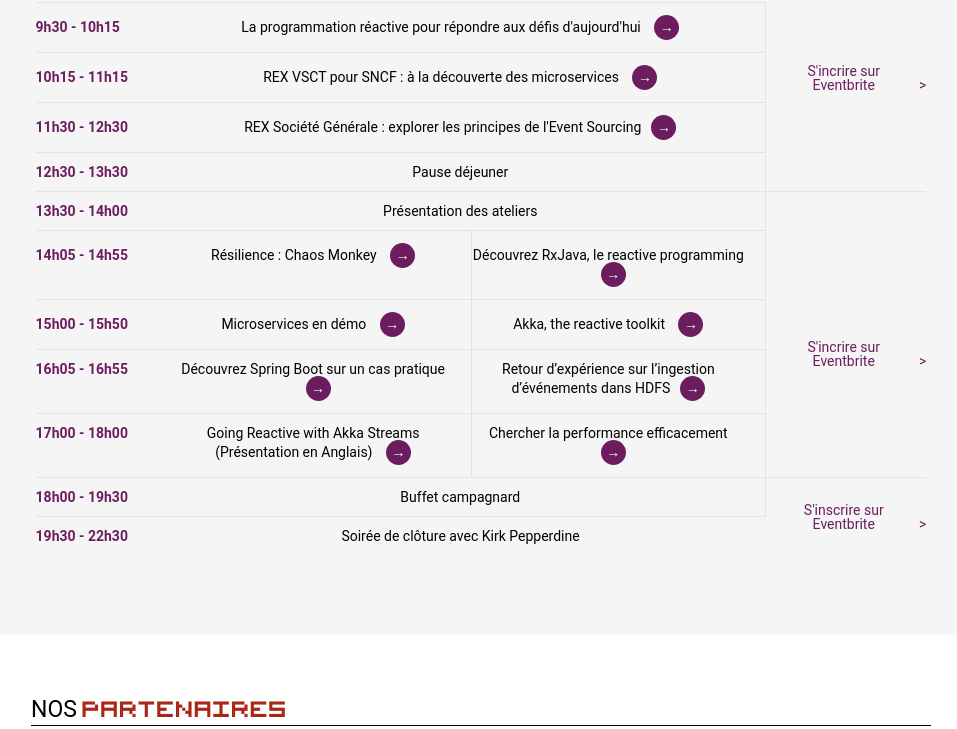
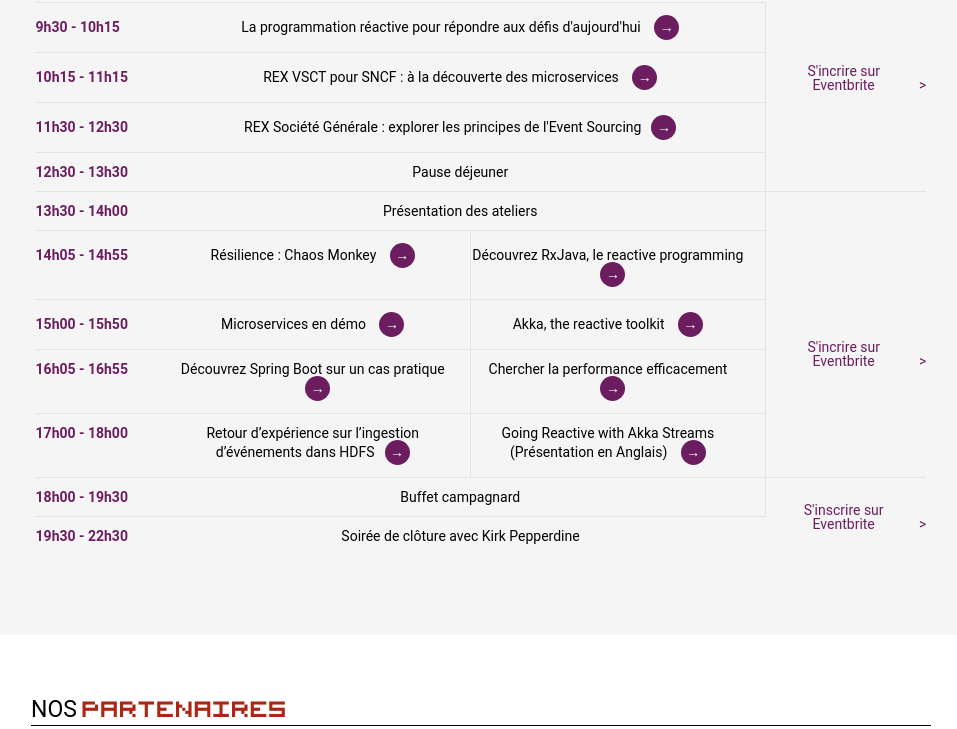
Before and after one commit to publicissapient-france/backday-website, a website: page index.html in a window 1280 px wide. Shown: the part 1095-1824 px from the top of the page, without its empty margins (159-1116 px from the left). Drawn offline with nearby package versions, Linux system fonts and the light colour scheme.

Commit message:
switch slot

```diff
--- a/index.html
+++ b/index.html
@@ -172,14 +172,15 @@
                         <td>16h05 - 16h55</td>
                         <td class="center-cell popupable" data-toggle="modal" data-target="#spring-modal">Découvrez Spring Boot sur un cas pratique
                         </td>
-                        <td class="last-cell second-room popupable" data-toggle="modal" data-target="#kafka-modal">Retour d’expérience sur l’ingestion d’événements dans HDFS</td>
+                        <td class="last-cell second-room popupable" data-toggle="modal" data-target="#gatling-modal">Chercher la performance efficacement
+                        </td>
                     </tr>
                     <tr>
                         <td>17h00 - 18h00</td>
-                        <td class="center-cell popupable" data-toggle="modal" data-target="#atelier-modal">Going Reactive with Akka Streams (Présentation en Anglais)
+                        <td class=" center-cell popupablelast-cell second-room popupable" data-toggle="modal" data-target="#kafka-modal">Retour d’expérience sur l’ingestion d’événements dans HDFS</td>
+                        <td class="last-cell second-room popupable" data-toggle="modal" data-target="#atelier-modal">Going Reactive with Akka Streams (Présentation en Anglais)
                         </td>
-                        <td class="last-cell second-room popupable" data-toggle="modal" data-target="#gatling-modal">Chercher la performance efficacement
-                        </td>
+
                     </tr>
                     <tr class="inscription-line open-inscription">
                         <td colspan="4"><a
```
